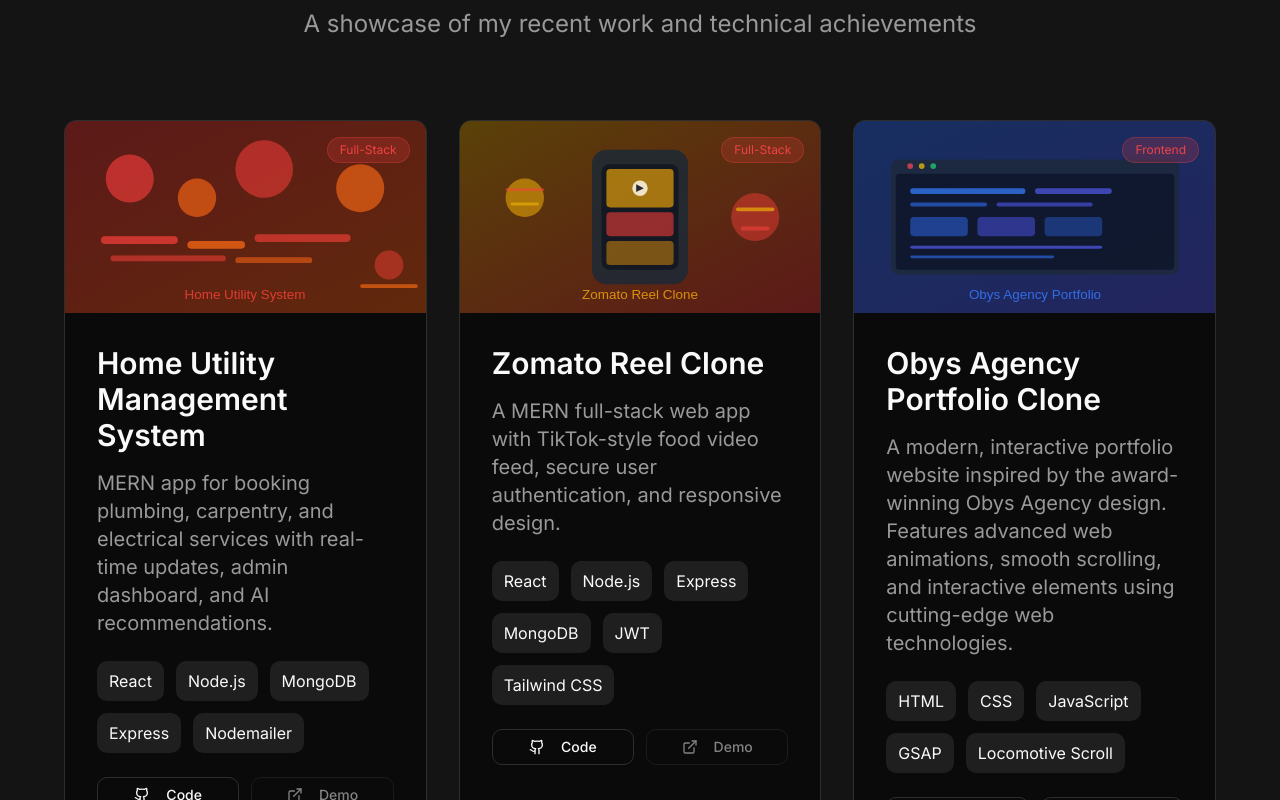
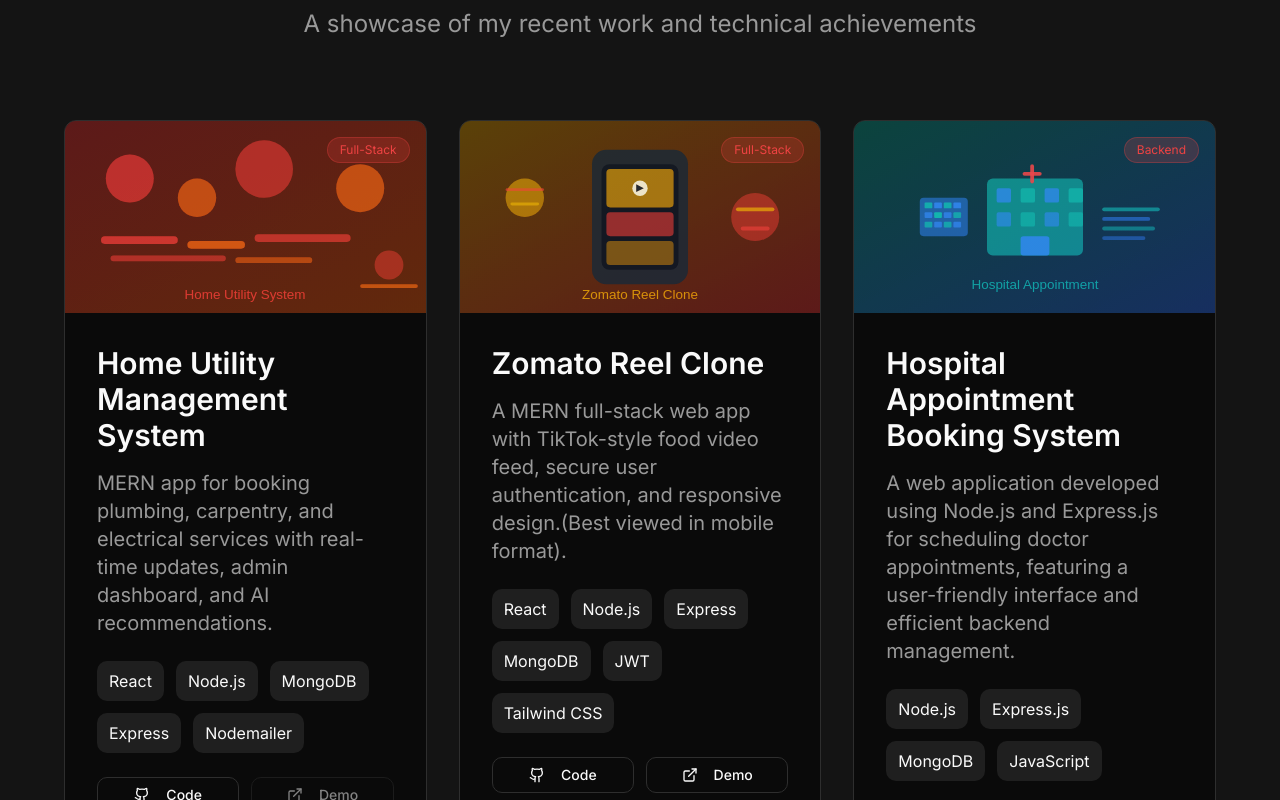
Before and after one commit to Vatsal1805/My_Portfolio1, a React (Vite) app: page / in a window 1280 px wide. Shown: the part 3500-4300 px from the top of the page. Built offline with nearby package versions, Linux system fonts and the light colour scheme.

Commit message:
feat: Update project descriptions

```diff
--- a/src/components/Projects.tsx
+++ b/src/components/Projects.tsx
@@ -42,14 +42,24 @@
     },
     {
       title: "Zomato Reel Clone",
-      description: "A MERN full-stack web app with TikTok-style food video feed, secure user authentication, and responsive design.",
+      description: "A MERN full-stack web app with TikTok-style food video feed, secure user authentication, and responsive design.(Best viewed in mobile format).",
       tech: ["React", "Node.js", "Express", "MongoDB", "JWT", "Tailwind CSS"],
       gradient: "from-yellow-500/20 to-red-500/20",
       category: "Full-Stack",
       coverImage: zomatoReelImage,
       githubUrl: "https://github.com/Vatsal1805/Zomato-Reel",
-      liveUrl: "#"
+      liveUrl: "https://zomato-reel-sepia.vercel.app/"
     },
+    {
+  title: "Hospital Appointment Booking System",
+  description: "A web application developed using Node.js and Express.js for scheduling doctor appointments, featuring a user-friendly interface and efficient backend management.",
+  tech: ["Node.js", "Express.js", "MongoDB", "JavaScript"],
+  gradient: "from-teal-500/20 to-blue-500/20",
+  category: "Backend",
+  coverImage: hospitalAppointmentImage,
+  githubUrl: "https://github.com/Vatsal1805/Hospital_appointment",
+  liveUrl: "#"
+},
     {
       title: "Obys Agency Portfolio Clone",
       description: "A modern, interactive portfolio website inspired by the award-winning Obys Agency design. Features advanced web animations, smooth scrolling, and interactive elements using cutting-edge web technologies.",
@@ -113,16 +123,7 @@
   githubUrl: "https://github.com/Vatsal1805/Pinterest-Cards",
   liveUrl: "https://vatsal1805.github.io/Pinterest-Cards/"
 },
-{
-  title: "Hospital Appointment Booking System",
-  description: "A web application developed using Node.js and Express.js for scheduling doctor appointments, featuring a user-friendly interface and efficient backend management.",
-  tech: ["Node.js", "Express.js", "MongoDB", "JavaScript"],
-  gradient: "from-teal-500/20 to-blue-500/20",
-  category: "Backend",
-  coverImage: hospitalAppointmentImage,
-  githubUrl: "https://github.com/Vatsal1805/Hospital_appointment",
-  liveUrl: "#"
-}
+
 
 
   ];
```
